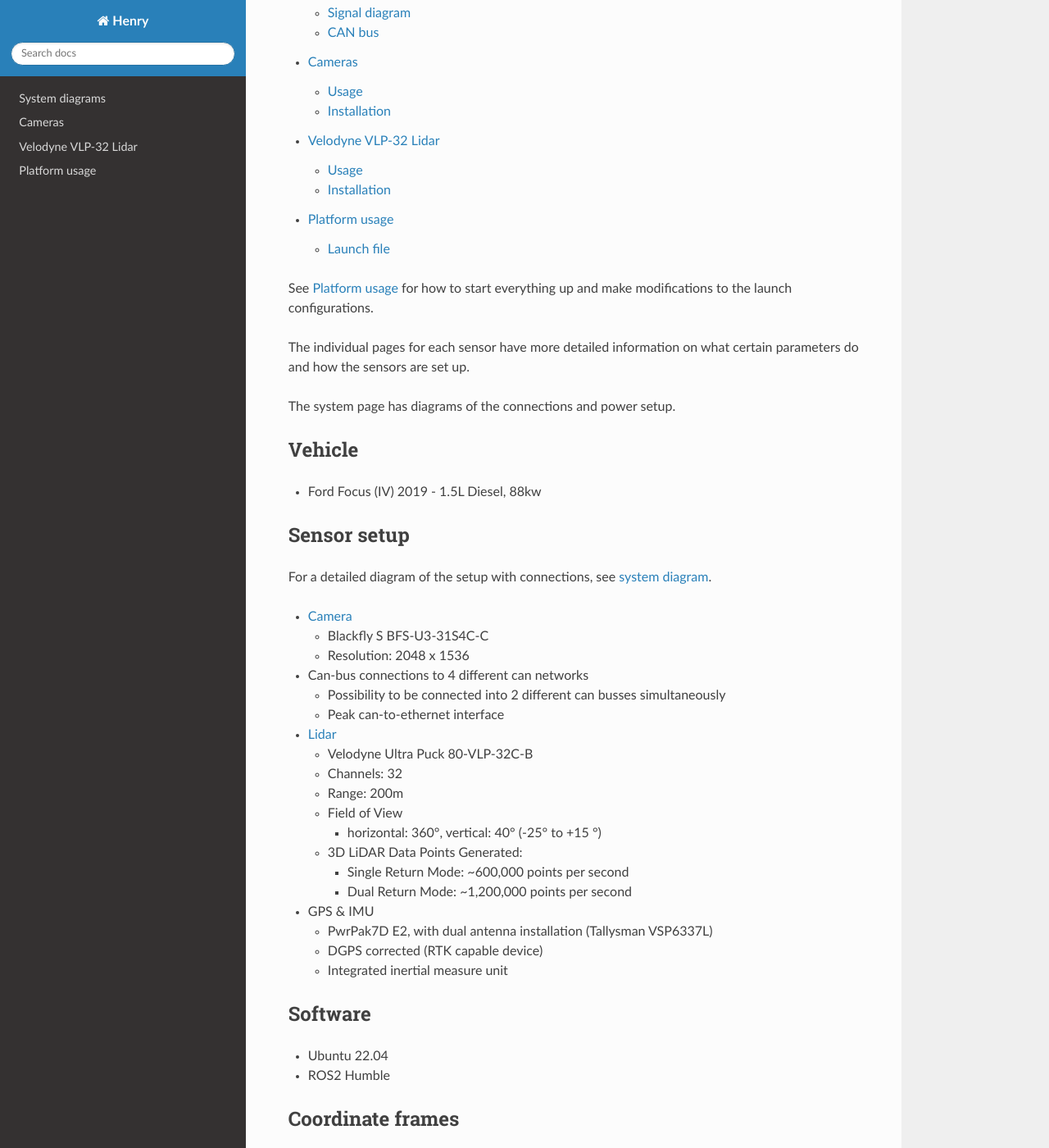
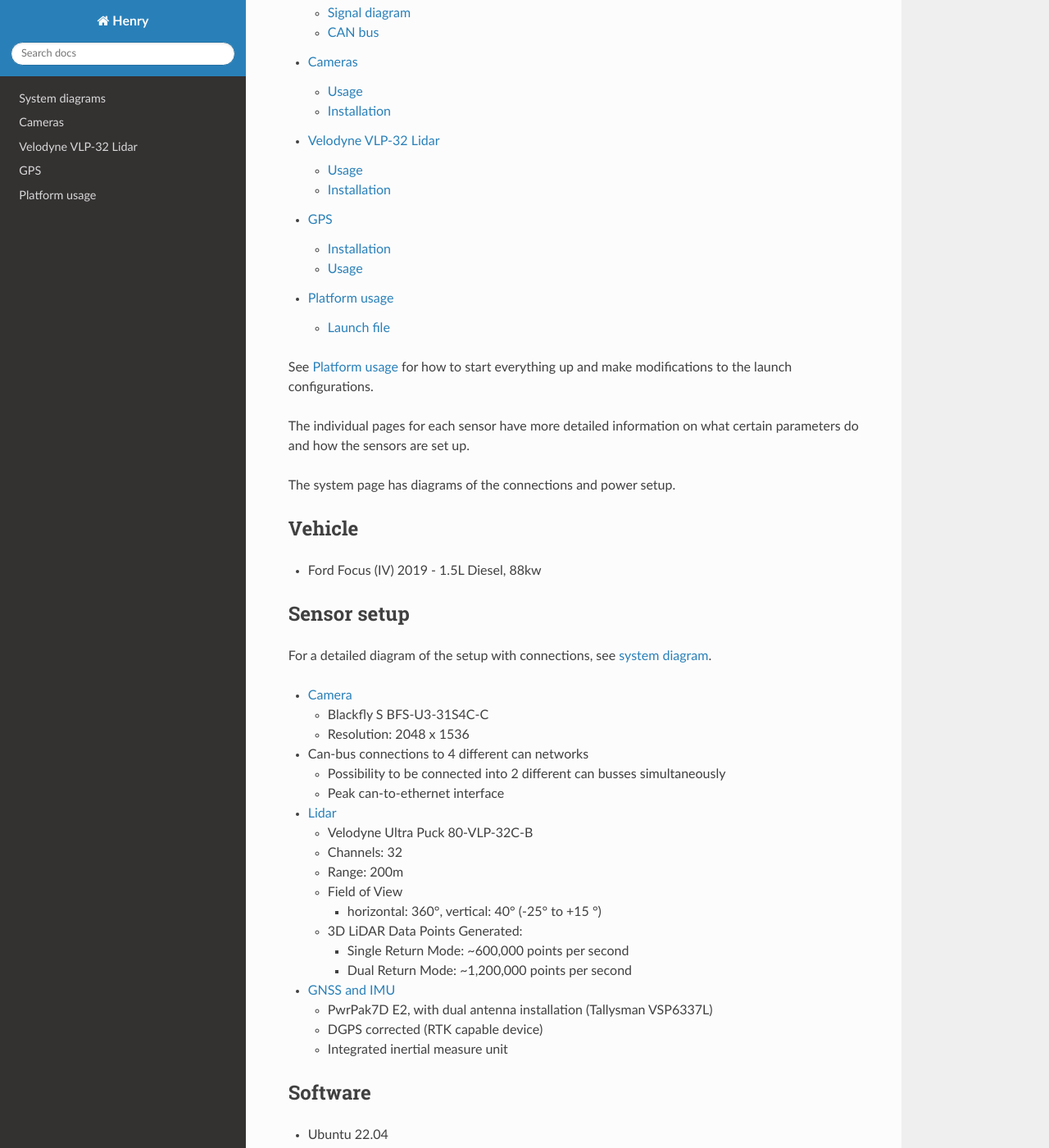
Before and after one commit to autonomymobilitylab/HenryRTD, a Sphinx documentation site: the page built from docs/source/index.rst, in a window 1280 px wide and 1400 px high, scrolled down 991 px. Shown: the whole window at 82% size. Built offline with Sphinx 7.4.7 and the Read the Docs theme 3.1.0, drawn with Linux system fonts in a browser that asks for light colours.

Commit message:
Add index links to GNSS

```diff
--- a/docs/source/index.rst
+++ b/docs/source/index.rst
@@ -19,6 +19,7 @@ Contents
   system
   cameras
   lidar
+  gnss
   platform_usage
 
 See :doc:`platform_usage` for how to start everything up and make modifications to the launch configurations.
@@ -63,7 +64,7 @@ For a detailed diagram of the setup with connections, see :doc:`system diagram <
     * Single Return Mode:    ~600,000 points per second
     * Dual Return Mode:     ~1,200,000 points per second
 
-* GPS & IMU
+* :doc:`GNSS and IMU<gnss>`
 
   * PwrPak7D E2, with dual antenna installation (Tallysman VSP6337L)
   * DGPS corrected (RTK capable device)
```
